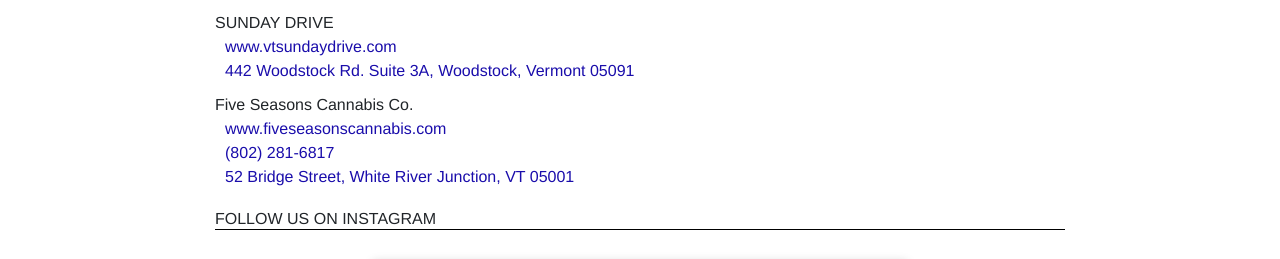
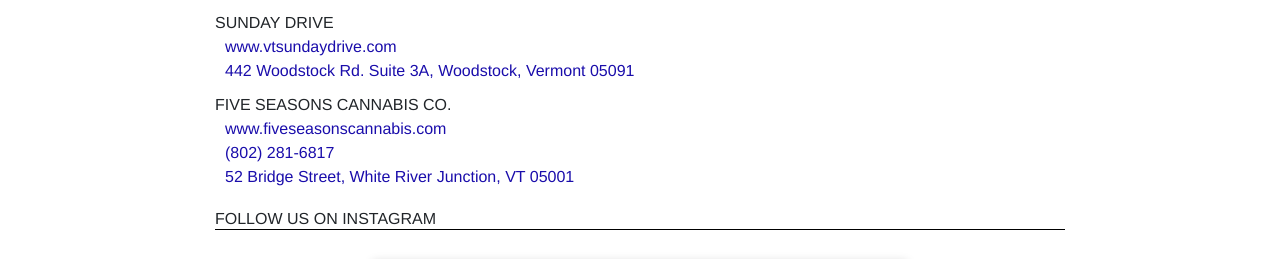
Before and after one commit to edwardsFarm/info, a Jekyll site: the page built from KD/contact/contact_pg.md, in a window 1280 px wide and 900 px high, scrolled down 307 px. Shown: the part 164-423 px from the top of the window. Built offline with Jekyll 4.4.1, drawn with Linux system fonts in a browser that asks for light colours; a script that is not in the unit is left out.

```diff
--- a/KD/contact/contact_pg.md
+++ b/KD/contact/contact_pg.md
@@ -26,7 +26,7 @@ vendors:
     - name: "SUNDAY DRIVE"
       website: www.vtsundaydrive.com
       address: "442 Woodstock Rd. Suite 3A, Woodstock, Vermont 05091"
-    - name: "Five Seasons Cannabis Co."
+    - name: "FIVE SEASONS CANNABIS CO."
       website: www.fiveseasonscannabis.com
       phone: "(802) 281-6817"
       address: "52 Bridge Street, White River Junction, VT 05001"
```
